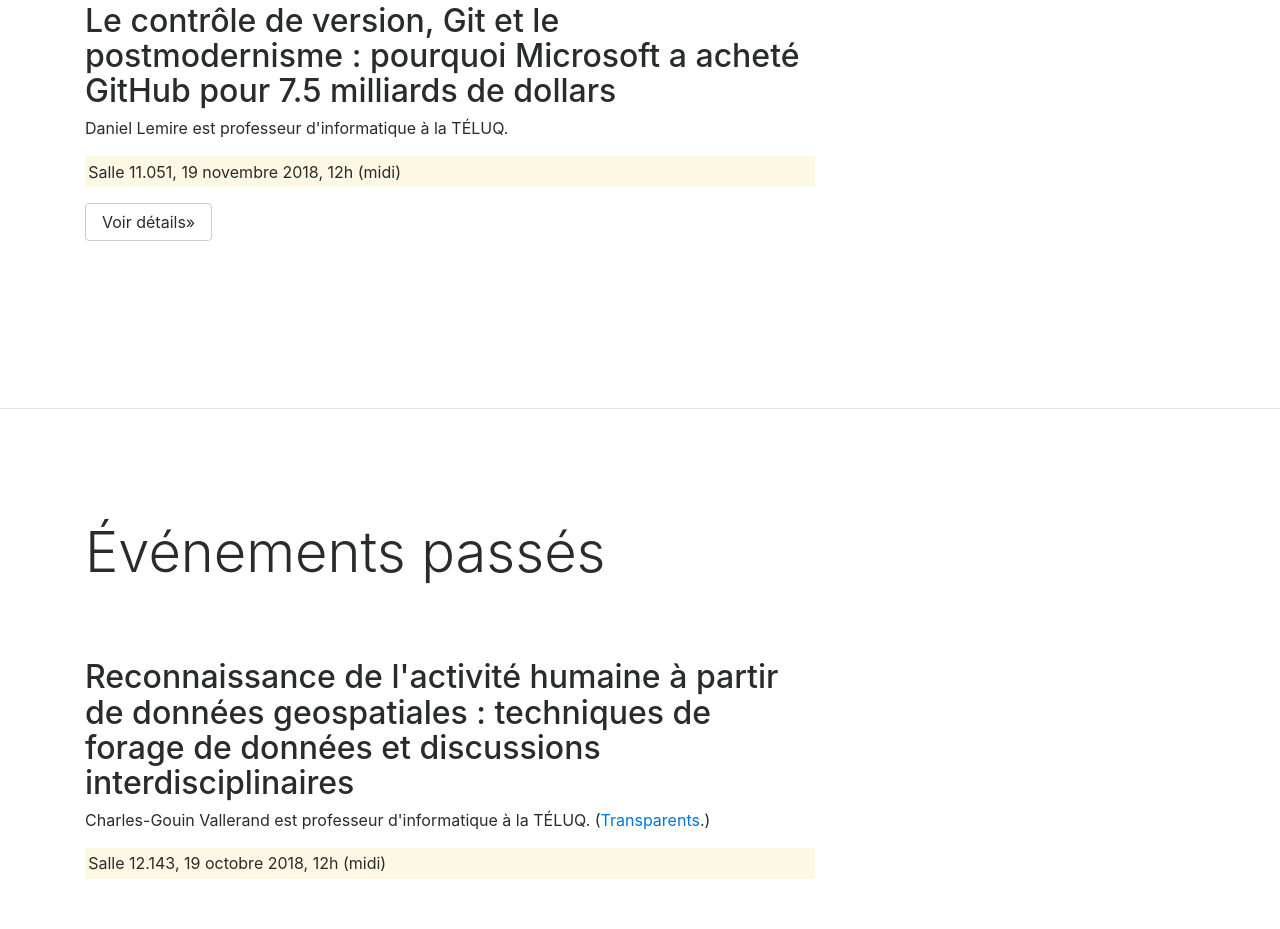
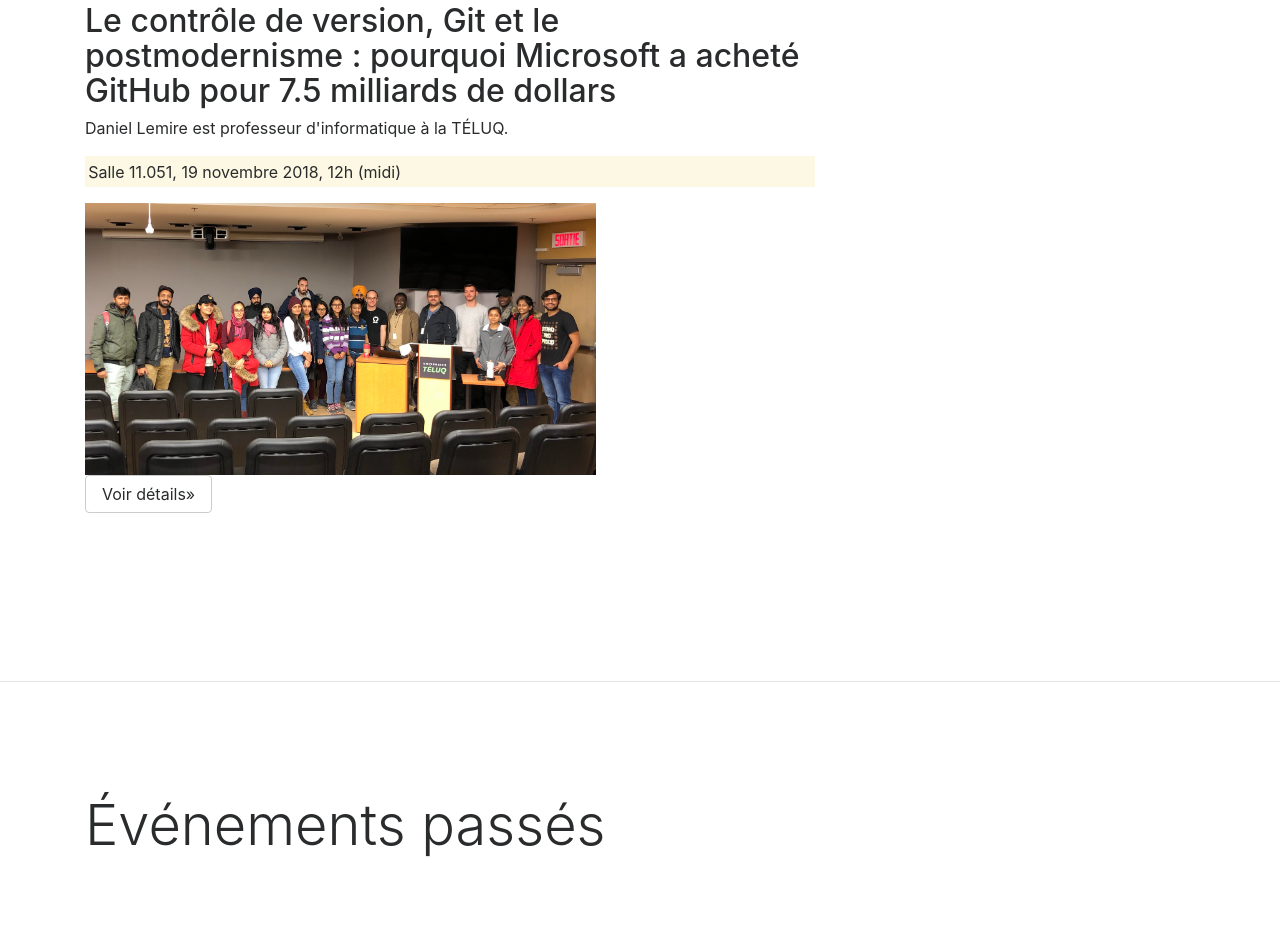
Before and after one commit to lemire/technolabsite, a plain HTML site: page index.html in a window 1280 px wide. Shown: the part 864-1793 px from the top of the page. Drawn offline with nearby package versions, Linux system fonts and the light colour scheme; a script that the page names is missing.

Commit message:
Saving...

```diff
--- a/index.html
+++ b/index.html
@@ -40,6 +40,8 @@
 
               <p>Daniel Lemire est professeur d'informatique à la TÉLUQ. </p>
                           <p class="mark">Salle 11.051, 19 novembre 2018, 12h (midi)</p>
+                          <img src="img/lemirenov2018.jpg" width = "70%" />
+
                                     <p><a class="btn btn-secondary" href="git.html" role="button">Voir détails&raquo;</a></p>
                       </div>
                     </div>
```
Also changed, not shown: img/lemirenov2018.jpg (added).
